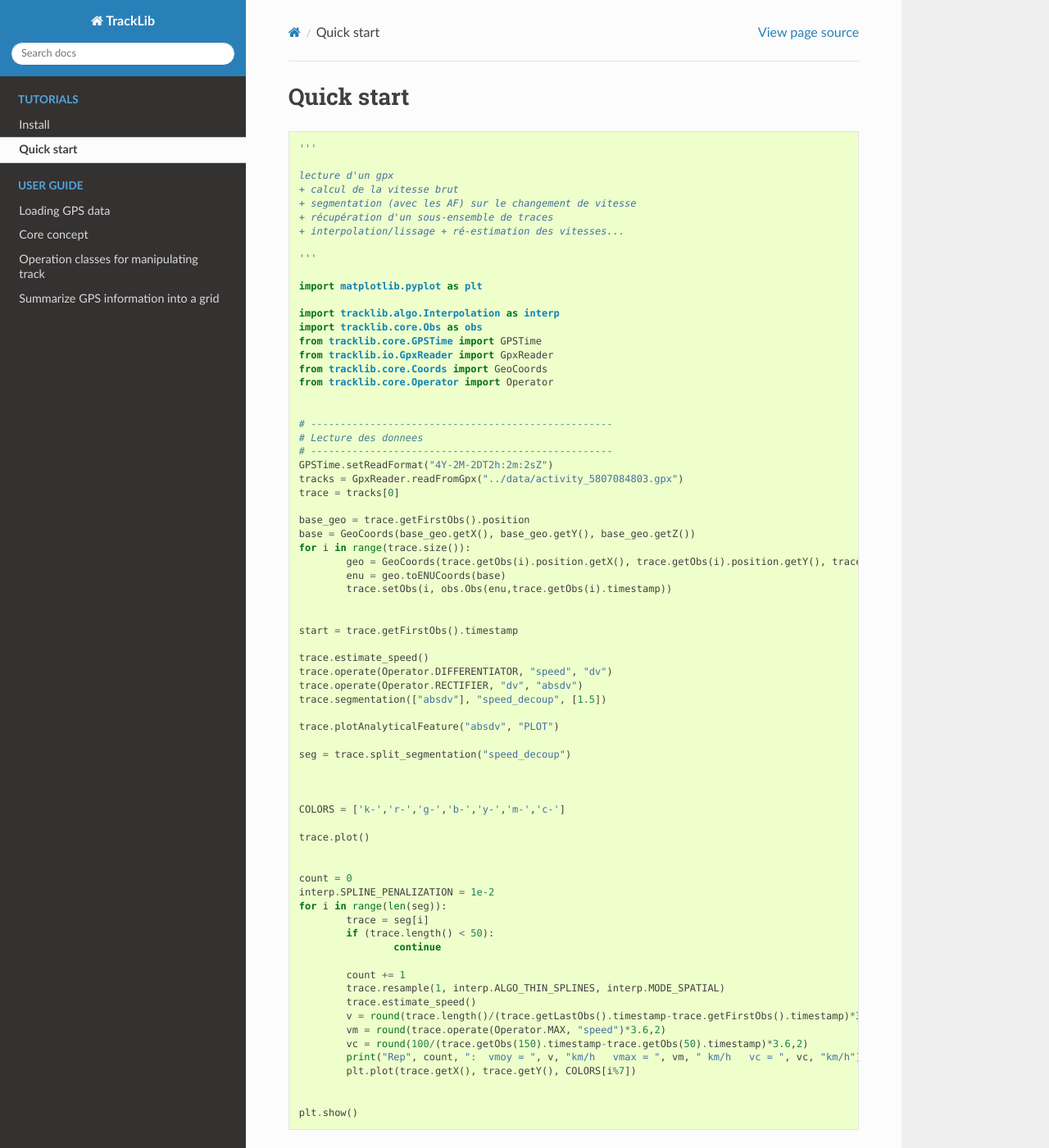
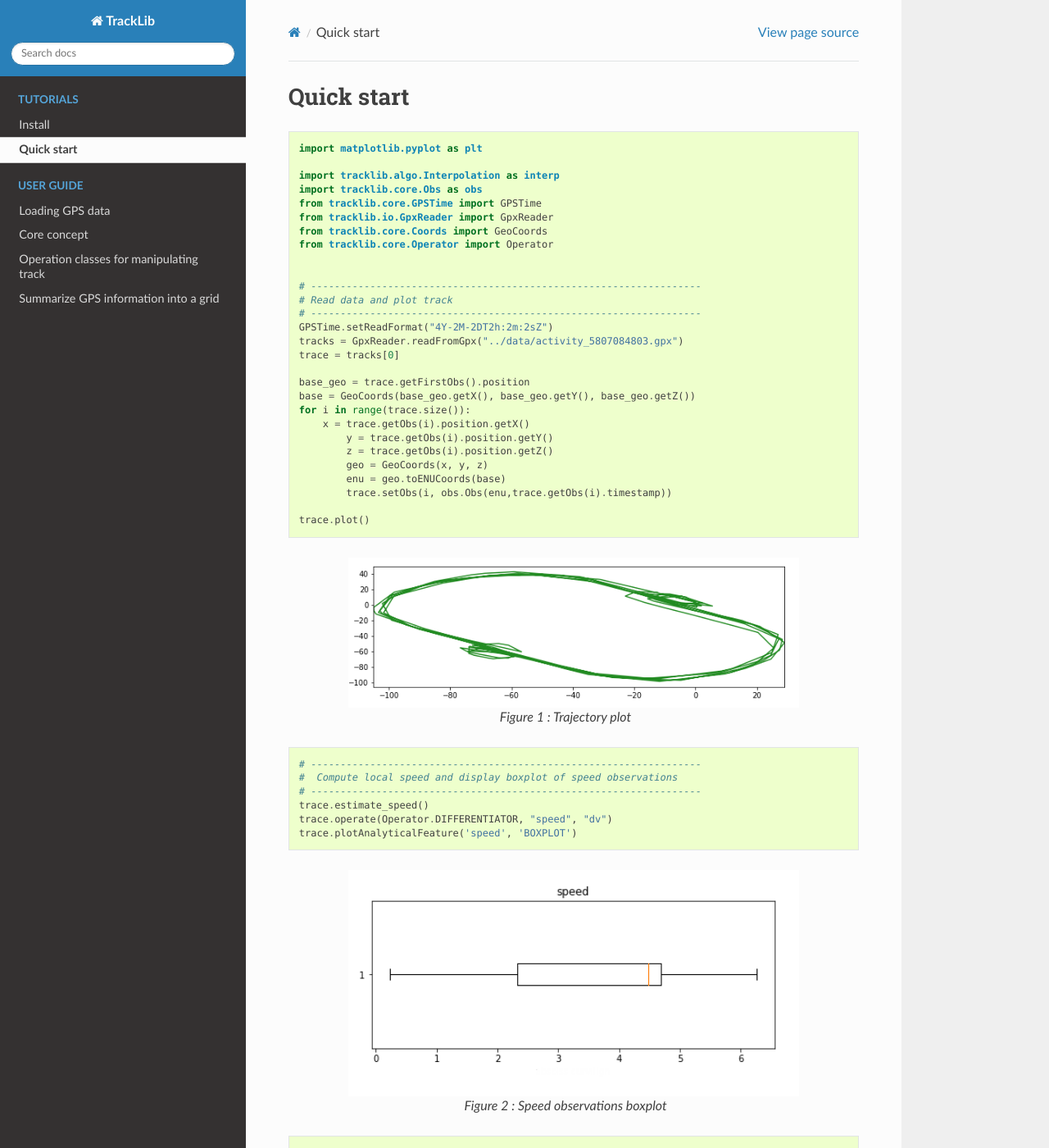
Before and after one commit to umrlastig/tracklib, a Sphinx documentation site: the page built from doc/source/quickstart.rst, in a window 1280 px wide and 1400 px high. Shown: the whole window at 82% size. Built offline with Sphinx 7.4.7 and the Read the Docs theme 2.0.0, drawn with Linux system fonts in a browser that asks for light colours; some of the changed text lies outside the part shown.

Commit message:
documentation

```diff
--- a/doc/source/quickstart.rst
+++ b/doc/source/quickstart.rst
@@ -3,16 +3,6 @@
 =============
 
 .. code-block:: python
-
-	'''
-
-	lecture d'un gpx
-	+ calcul de la vitesse brut
-	+ segmentation (avec les AF) sur le changement de vitesse
-	+ récupération d'un sous-ensemble de traces
-	+ interpolation/lissage + ré-estimation des vitesses...
-
-	'''
 
 	import matplotlib.pyplot as plt
 
@@ -24,9 +14,9 @@
 	from tracklib.core.Operator import Operator
 
 
-	# ---------------------------------------------------
-	# Lecture des donnees
-	# ---------------------------------------------------
+	# ------------------------------------------------------------------
+	# Read data and plot track
+	# ------------------------------------------------------------------
 	GPSTime.setReadFormat("4Y-2M-2DT2h:2m:2sZ")
 	tracks = GpxReader.readFromGpx("../data/activity_5807084803.gpx")
 	trace = tracks[0]
@@ -34,28 +24,68 @@
 	base_geo = trace.getFirstObs().position
 	base = GeoCoords(base_geo.getX(), base_geo.getY(), base_geo.getZ())
 	for i in range(trace.size()):
-		geo = GeoCoords(trace.getObs(i).position.getX(), trace.getObs(i).position.getY(), trace.getObs(i).position.getZ())
+	    x = trace.getObs(i).position.getX()
+		y = trace.getObs(i).position.getY()
+		z = trace.getObs(i).position.getZ()
+		geo = GeoCoords(x, y, z)
 		enu = geo.toENUCoords(base)
 		trace.setObs(i, obs.Obs(enu,trace.getObs(i).timestamp))
 
+	trace.plot()
 
-	start = trace.getFirstObs().timestamp
 
+.. figure:: ./img/quickstart_1.png
+   :width: 550px
+   :align: center
+
+   Figure 1 : Trajectory plot
+
+
+.. code-block:: python
+
+	# ------------------------------------------------------------------
+	#  Compute local speed and display boxplot of speed observations
+	# ------------------------------------------------------------------
 	trace.estimate_speed()
 	trace.operate(Operator.DIFFERENTIATOR, "speed", "dv")
+	trace.plotAnalyticalFeature('speed', 'BOXPLOT')
+
+.. figure:: ./img/quickstart_2.png
+   :width: 550px
+   :align: center
+
+   Figure 2 : Speed observations boxplot
+
+
+.. code-block:: python
+
+	# ------------------------------------------------------------------
+	#  Compute speed change
+	# ------------------------------------------------------------------
 	trace.operate(Operator.RECTIFIER, "dv", "absdv")
+	trace.plotAnalyticalFeature("absdv", "PLOT")
+
+.. figure:: ./img/quickstart_3.png
+   :width: 550px
+   :align: center
+
+   Figure 3 : Speed change according to the curvilinear abscissa
+
+
+.. code-block:: python
+
+	# ------------------------------------------------------------------
+	#  Segmentation
+	# ------------------------------------------------------------------
 	trace.segmentation(["absdv"], "speed_decoup", [1.5])
 
-	trace.plotAnalyticalFeature("absdv", "PLOT")
-
+	# ------------------------------------------------------------------
+	# + récupération d'un sous-ensemble de traces
+	# + interpolation/lissage + ré-estimation des vitesses...
+	# ------------------------------------------------------------------
 	seg = trace.split_segmentation("speed_decoup")
 
-
-
 	COLORS = ['k-','r-','g-','b-','y-','m-','c-']
-
-	trace.plot()
-
 
 	count = 0
 	interp.SPLINE_PENALIZATION = 1e-2
@@ -75,3 +106,10 @@
 
 
 	plt.show()
+
+
+.. figure:: ./img/quickstart_4.png
+   :width: 550px
+   :align: center
+
+   Figure 4 : Segmentation per speed change
```
Also changed, not shown: other parts of doc/source/quickstart.rst (+2 -1 lines), doc/source/coreconcept.rst (+10 -18 lines), doc/source/loading.rst (+23 -60 lines), doc/source/operator.rst (+53 -4 lines), doc/source/summarize.rst (+6 -3 lines).
